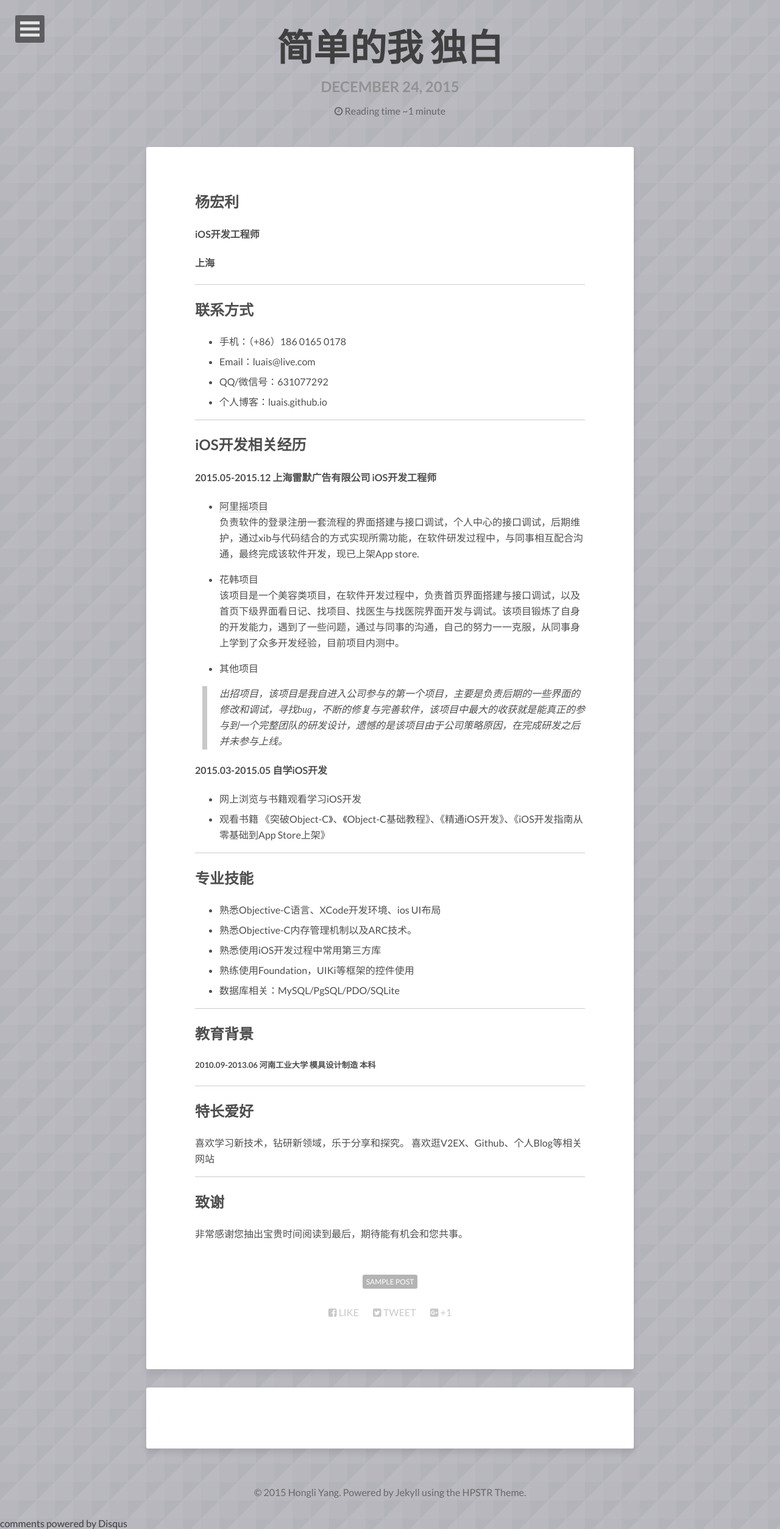
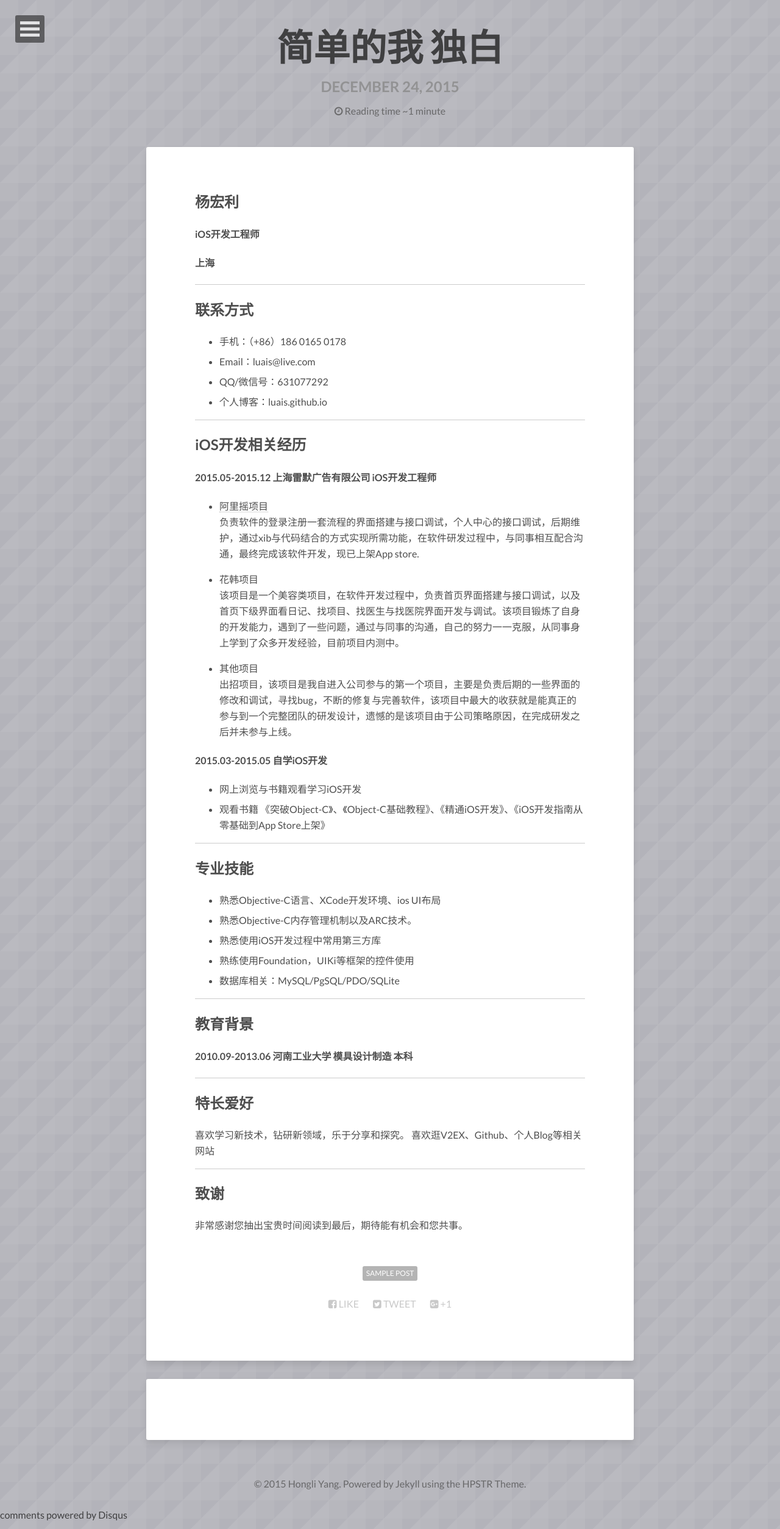
Before and after one commit to luais/luais.github.com, a Jekyll site: the page built from _posts/2015-12-24-平安夜前夕-独白.md, in a window 1280 px wide. Shown: the whole page at 61% size. Built offline with Jekyll 4.4.1, drawn with Linux system fonts in a browser that asks for light colours; nearby versions of some CDN libraries; comment, search, counter and statistics services are not loaded.

```diff
--- a/_posts/2015-12-24-平安夜前夕-独白.md
+++ b/_posts/2015-12-24-平安夜前夕-独白.md
@@ -32,8 +32,8 @@ image:
 *	花韩项目<br>
 该项目是一个美容类项目，在软件开发过程中，负责首页界面搭建与接口调试，以及首页下级界面看日记、找项目、找医生与找医院界面开发与调试。该项目锻炼了自身的开发能力，遇到了一些问题，通过与同事的沟通，自己的努力一一克服，从同事身上学到了众多开发经验，目前项目内测中。
 
-*	其他项目
->出招项目，该项目是我自进入公司参与的第一个项目，主要是负责后期的一些界面的修改和调试，寻找bug，不断的修复与完善软件，该项目中最大的收获就是能真正的参与到一个完整团队的研发设计，遗憾的是该项目由于公司策略原因，在完成研发之后并未参与上线。
+*	其他项目<br>
+出招项目，该项目是我自进入公司参与的第一个项目，主要是负责后期的一些界面的修改和调试，寻找bug，不断的修复与完善软件，该项目中最大的收获就是能真正的参与到一个完整团队的研发设计，遗憾的是该项目由于公司策略原因，在完成研发之后并未参与上线。
 
 #### 2015.03-2015.05	自学iOS开发
 *	网上浏览与书籍观看学习iOS开发
@@ -51,7 +51,7 @@ image:
 ***
 
 ## 教育背景<br>
-##### 2010.09-2013.06	河南工业大学	模具设计制造	本科
+#### 2010.09-2013.06	河南工业大学	模具设计制造	本科
 
 ------
 
```
